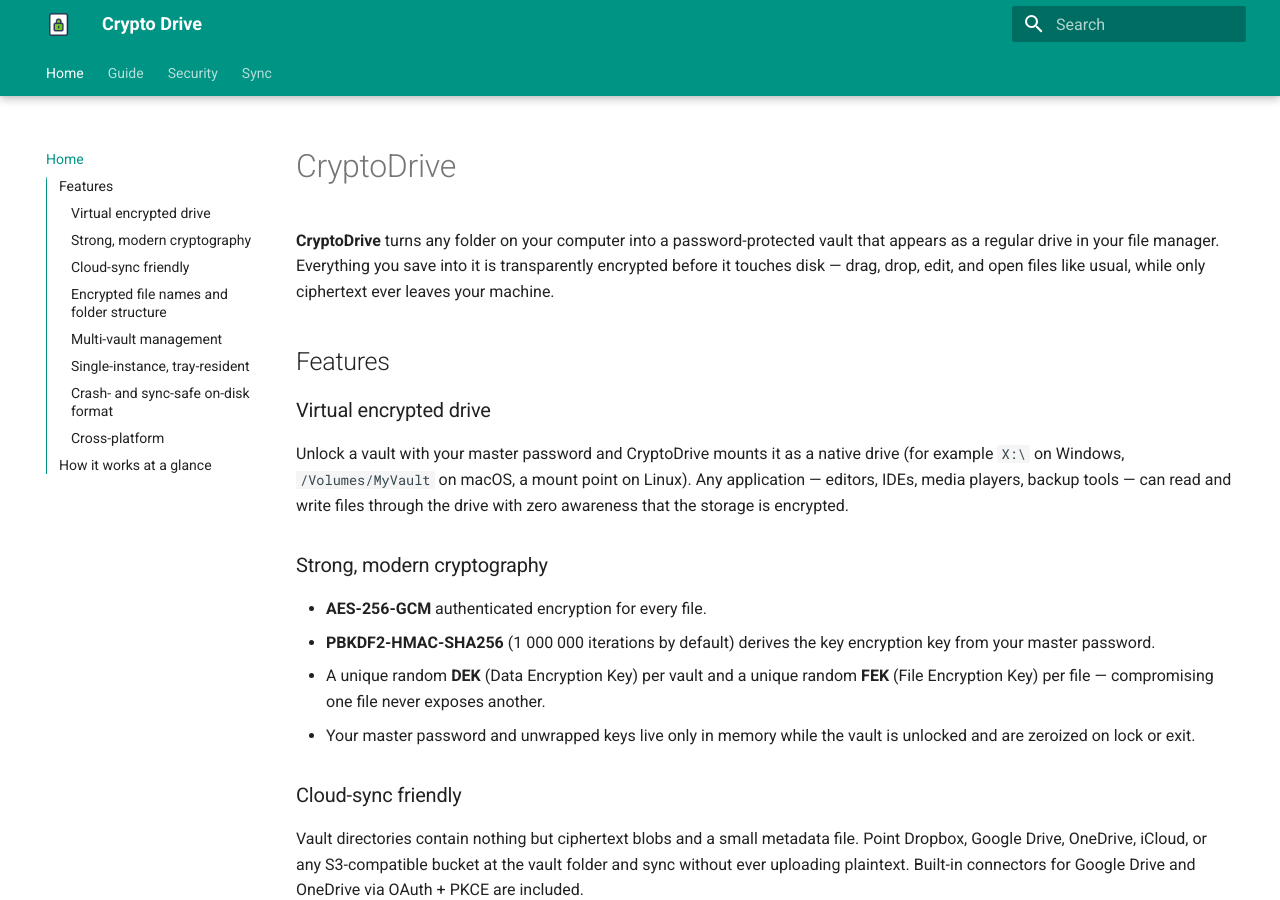
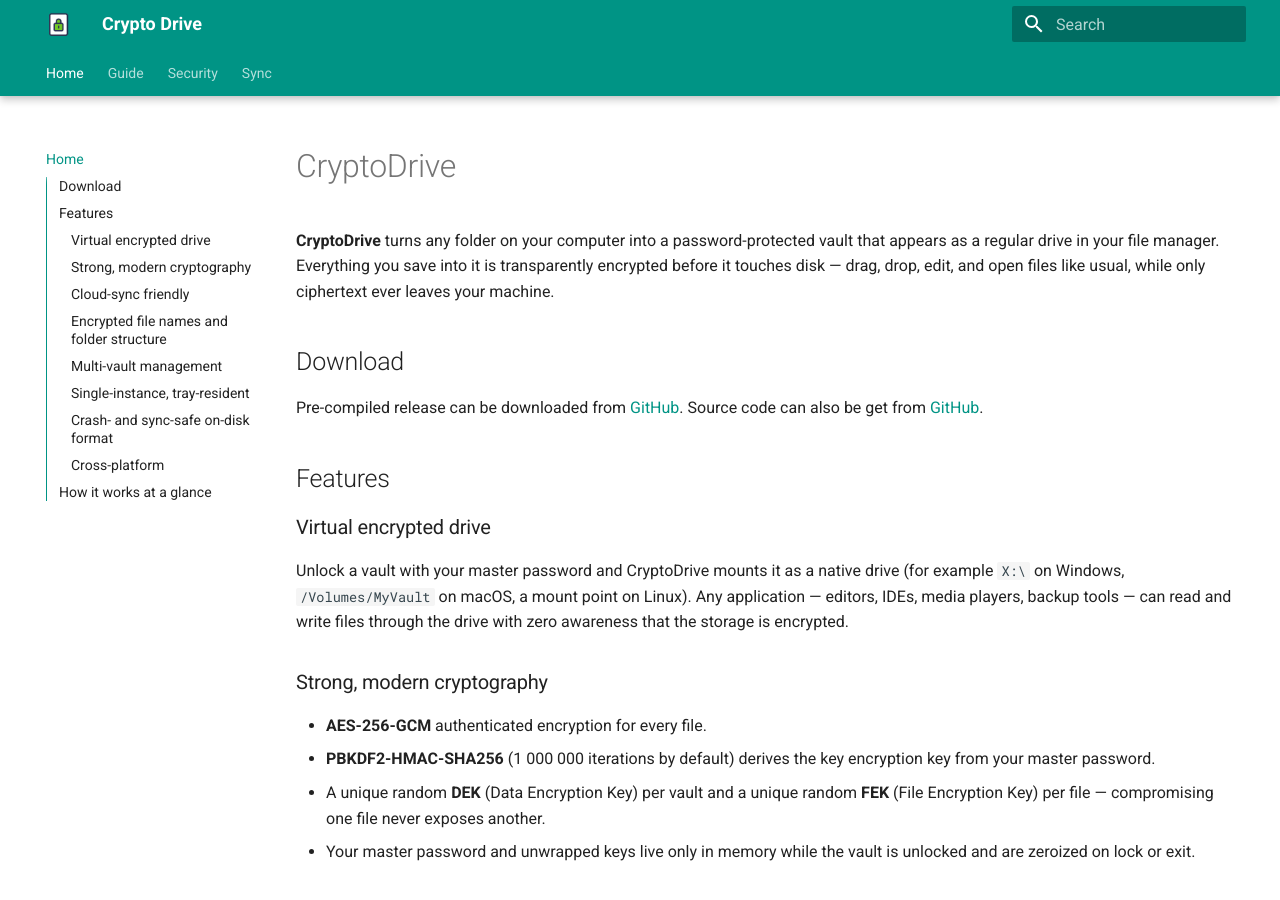
Before and after one commit to michaelliao/cryptodrive, an MkDocs documentation site: the page built from docs/index.md, in a window 1280 px wide and 900 px high. Built offline with MkDocs 1.6.1 and Material for MkDocs 9.7.7, drawn with Linux system fonts in a browser that asks for light colours.

Commit message:
add download

```diff
--- a/docs/index.md
+++ b/docs/index.md
@@ -4,6 +4,10 @@
 that appears as a regular drive in your file manager. Everything you save into it
 is transparently encrypted before it touches disk — drag, drop, edit, and open
 files like usual, while only ciphertext ever leaves your machine.
+
+## Download
+
+Pre-compiled release can be downloaded from [GitHub](https://github.com/michaelliao/cryptodrive/releases/latest). Source code can also be get from [GitHub](https://github.com/michaelliao/cryptodrive).
 
 ## Features
 
```
